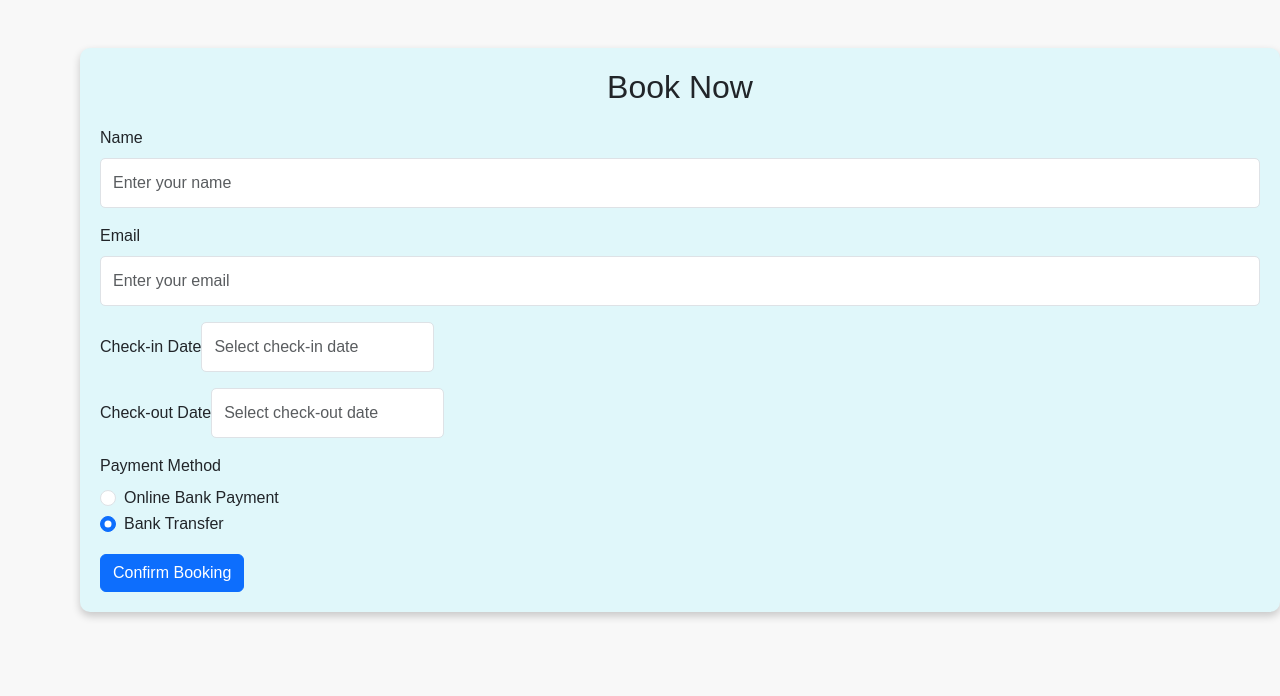
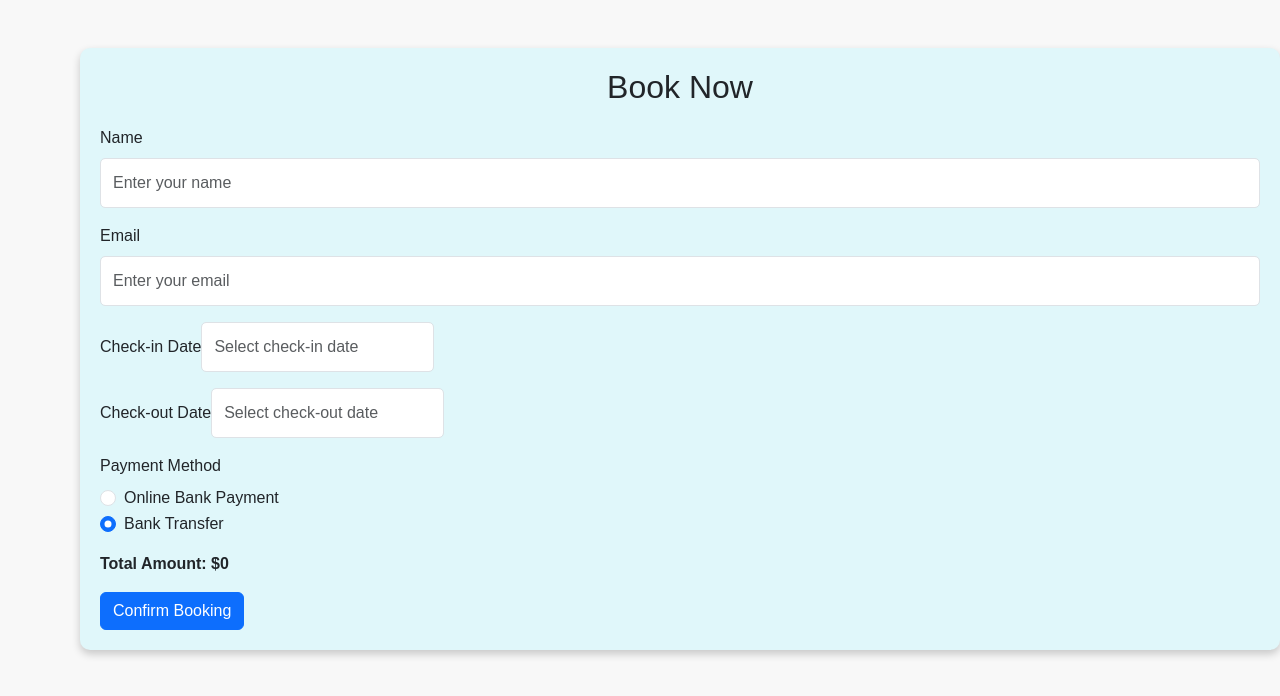
Before and after one commit to eungobs/lodge-app, a React (Create React App) app: page /book/1 in a window 1280 px wide. Shown: the top 696 px of the page. Built offline with nearby package versions, Linux system fonts and the light colour scheme.

Commit message:
Error to Display the total amount

```diff
--- a/src/components/BookNow.js
+++ b/src/components/BookNow.js
@@ -13,7 +13,10 @@ const BookNow = ({ handleBooking }) => {
   const [paymentMethod, setPaymentMethod] = useState('bankTransfer');
   const [checkInDate, setCheckInDate] = useState(null);
   const [checkOutDate, setCheckOutDate] = useState(null);
+  const [totalAmount, setTotalAmount] = useState(0);
   const [message, setMessage] = useState('');
+
+  const pricePerNight = 150; // Define the price per night here
 
   useEffect(() => {
     // Fetch accommodation details based on the ID
@@ -26,6 +29,16 @@ const BookNow = ({ handleBooking }) => {
 
     fetchAccommodation();
   }, [id]);
+
+  useEffect(() => {
+    if (checkInDate && checkOutDate) {
+      const diffTime = Math.abs(checkOutDate - checkInDate);
+      const diffDays = Math.ceil(diffTime / (1000 * 60 * 60 * 24)); // Calculate the number of days
+      setTotalAmount(diffDays * pricePerNight); // Calculate the total amount
+    } else {
+      setTotalAmount(0);
+    }
+  }, [checkInDate, checkOutDate]);
 
   const handleSubmit = (e) => {
     e.preventDefault();
@@ -42,6 +55,7 @@ const BookNow = ({ handleBooking }) => {
       paymentMethod,
       checkInDate,
       checkOutDate,
+      totalAmount,
     };
 
     handleBooking(bookingDetails);
@@ -122,6 +136,10 @@ const BookNow = ({ handleBooking }) => {
             />
           </Form.Group>
 
+          <div className="mt-3">
+            <strong>Total Amount: ${totalAmount}</strong>
+          </div>
+
           <Button variant="primary" type="submit" className="mt-3">
             Confirm Booking
           </Button>
```
